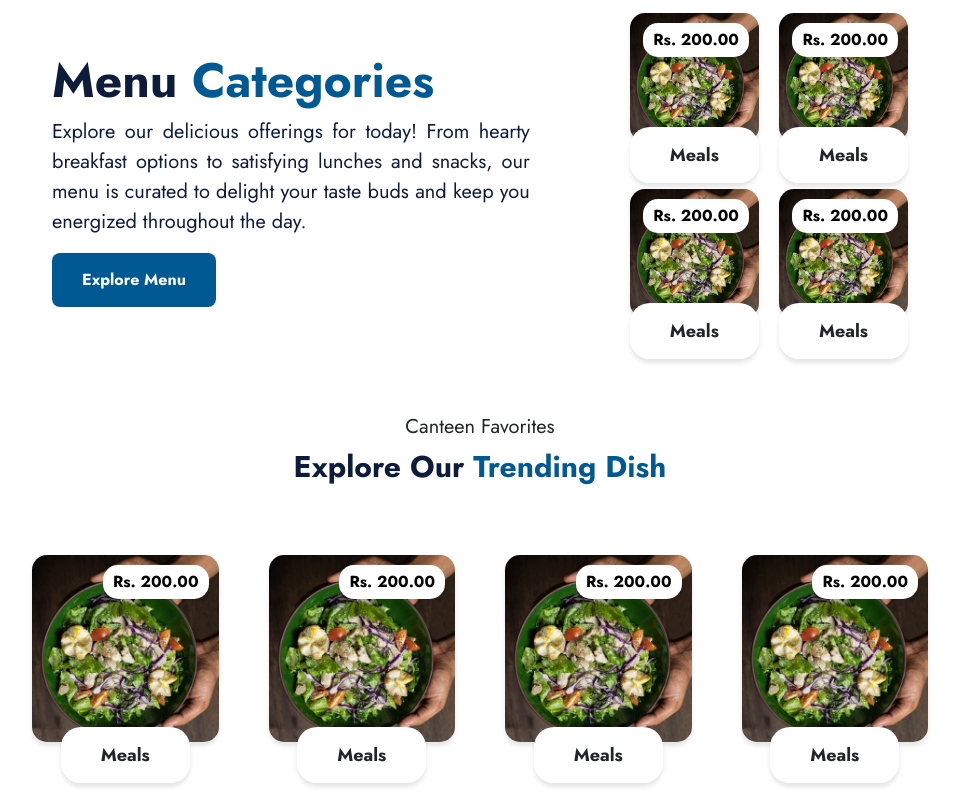
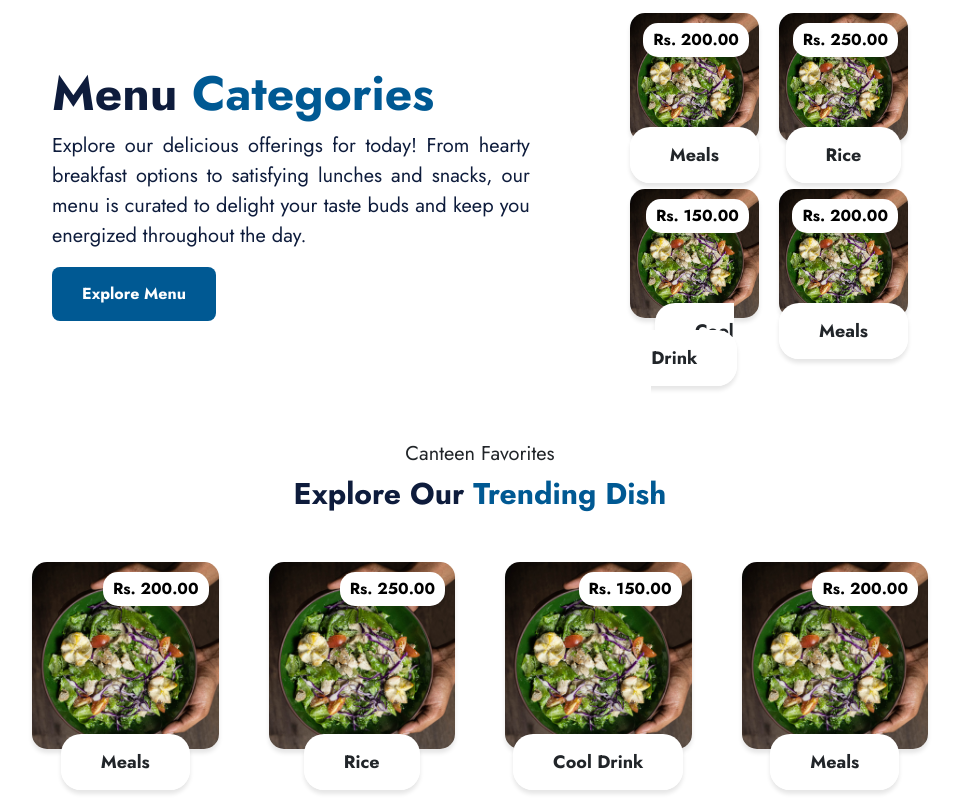
Before and after one commit to Pratheeshan/cinec-canteen, a React (Create React App) app: page / in a window 1280 px wide. Shown: the part 1580-2380 px from the top of the page, without its empty margins (160-1119 px from the left). Built offline with nearby package versions, Linux system fonts and the light colour scheme.

Commit message:
Linked foodcards

```diff
--- /dev/null
+++ b/src/components/Popup model/FoodCardPopup.js
@@ -0,0 +1,36 @@
+import React from 'react';
+
+import './FoodCardPopup.css'
+
+import Button from 'react-bootstrap/Button';
+import Modal from 'react-bootstrap/Modal';
+
+const FoodCardPopup = ({show, handleCancelOnClick}) => {
+    return (
+        <Modal
+            show={show}
+            size="lg"
+            aria-labelledby="contained-modal-title-vcenter"
+            centered
+        >
+            <Modal.Header>
+                <Modal.Title id="contained-modal-title-vcenter">
+                    Modal heading
+                </Modal.Title>
+            </Modal.Header>
+            <Modal.Body>
+                <h4>Centered Modal</h4>
+                <p>
+                    Cras mattis consectetur purus sit amet fermentum. Cras justo odio,
+                    dapibus ac facilisis in, egestas eget quam. Morbi leo risus, porta ac
+                    consectetur ac, vestibulum at eros.
+                </p>
+            </Modal.Body>
+            <Modal.Footer>
+                <Button onClick={handleCancelOnClick}>Close</Button>
+            </Modal.Footer>
+        </Modal>
+    );
+};
+
+export default FoodCardPopup;
--- a/src/components/foodcard/FoodCard.js
+++ b/src/components/foodcard/FoodCard.js
@@ -1,14 +1,14 @@
 import React from 'react';
 import "./FoodCard.css"
 
-const FoodCard = () => {
+const FoodCard = ({item, onClick}) => {
     return (
-        <div className="food-card">
+        <div className="food-card" onClick={onClick}>
             <div class="image-container">
-                <span className="price">Rs. 200.00</span>
+                <span className="price">{item.price}</span>
                 <img src="meal.jpg" alt="Food" />
                 <div className="info">
-                    <span className="category">Meals</span>
+                    <span className="category">{item.label}</span>
                 </div>
             </div>
         </div>
--- a/src/pages/home/Home.js
+++ b/src/pages/home/Home.js
@@ -1,6 +1,8 @@
-import React from 'react';
+import React, { useState } from 'react';
 import './Home.css';
 import FoodCard from '../../components/foodcard/FoodCard';
+
+import FoodCardPopup from '../../components/Popup model/FoodCardPopup';
 
 const allFoodItems = [
     { id: 1, category: 'All Menu', label: 'Meals', price: 'Rs. 200.00', image: 'meal.jpg' },
@@ -18,7 +20,25 @@ const allFoodItems = [
 
 ];
 
+const FourFoodItems = [
+    { id: 1, category: 'All Menu', label: 'Meals', price: 'Rs. 200.00', image: 'meal.jpg' },
+    { id: 2, category: 'Rice', label: 'Rice', price: 'Rs. 250.00', image: 'meal.jpg' },
+    { id: 3, category: 'Cool Drinks', label: 'Cool Drink', price: 'Rs. 150.00', image: 'meal.jpg' },
+    { id: 4, category: 'All Menu', label: 'Meals', price: 'Rs. 200.00', image: 'meal.jpg' },
+
+];
+
 const Home = () => {
+    const [showFoodCardPopup, setShowFoodCardPopup] = useState(false)
+
+    const handleFoodCardOnClick = () => {
+        setShowFoodCardPopup(true)
+    }
+
+    const handleFoodCardPopupOnClick = () => {
+        setShowFoodCardPopup(false)
+    }
+
     return (
         <div className='home-page'>
             <section className="canteen-section">
@@ -103,42 +123,12 @@ const Home = () => {
                     <button className="home-button">Explore Menu</button>
                 </div>
                 <div className="menu-items">
-                    <div className="food-card">
-                        <div class="image-container">
-                            <span className="price">Rs. 200.00</span>
-                            <img src="meal.jpg" alt="Food" />
-                            <div className="info">
-                                <span className="category">Meals</span>
-                            </div>
-                        </div>
-                    </div>
-                    <div className="food-card">
-                        <div class="image-container">
-                            <span className="price">Rs. 200.00</span>
-                            <img src="meal.jpg" alt="Food" />
-                            <div className="info">
-                                <span className="category">Meals</span>
-                            </div>
-                        </div>
-                    </div>
-                    <div className="food-card">
-                        <div class="image-container">
-                            <span className="price">Rs. 200.00</span>
-                            <img src="meal.jpg" alt="Food" />
-                            <div className="info">
-                                <span className="category">Meals</span>
-                            </div>
-                        </div>
-                    </div>
-                    <div className="food-card">
-                        <div class="image-container">
-                            <span className="price">Rs. 200.00</span>
-                            <img src="meal.jpg" alt="Food" />
-                            <div className="info">
-                                <span className="category">Meals</span>
-                            </div>
-                        </div>
-                    </div>
+                    {
+                        FourFoodItems.map((item, idx) => {
+                            return <FoodCard key={idx} item={item} onClick={handleFoodCardOnClick} />
+                        })
+                    }
+
                 </div>
             </section>
 
@@ -148,92 +138,16 @@ const Home = () => {
                     <h3>Canteen Favorites</h3>
                     <h2>Explore Our <span>Trending Dish</span></h2>
                 </div>
-                <div className='food-cards'>
-                    {/* <div className="food-card">
-                        <div class="image-container">
-                            <span className="price">Rs. 200.00</span>
-                            <img src="meal.jpg" alt="Food" />
-                            <div className="info">
-                                <span className="category">Meals</span>
-                            </div>
-                        </div>
-                    </div>
-                    <div className="food-card">
-                        <div class="image-container">
-                            <span className="price">Rs. 200.00</span>
-                            <img src="meal.jpg" alt="Food" />
-                            <div className="info">
-                                <span className="category">Meals</span>
-                            </div>
-                        </div>
-                    </div>
-                    <div className="food-card">
-                        <div class="image-container">
-                            <span className="price">Rs. 200.00</span>
-                            <img src="meal.jpg" alt="Food" />
-                            <div className="info">
-                                <span className="category">Meals</span>
-                            </div>
-                        </div>
-                    </div>
-                    <div className="food-card">
-                        <div class="image-container">
-                            <span className="price">Rs. 200.00</span>
-                            <img src="meal.jpg" alt="Food" />
-                            <div className="info">
-                                <span className="category">Meals</span>
-                            </div>
-                        </div>
-                    </div> */}
-                </div>
             </section>
             <section className='fooditems-row2'>
                 <div className='food-cards-home'>
-                    {/* <div className="food-card">
-                        <div class="image-container">
-                            <span className="price">Rs. 200.00</span>
-                            <img src="meal.jpg" alt="Food" />
-                            <div className="info">
-                                <span className="category">Meals</span>
-                            </div>
-                        </div>
-                    </div>
-                    <div className="food-card">
-                        <div class="image-container">
-                            <span className="price">Rs. 200.00</span>
-                            <img src="meal.jpg" alt="Food" />
-                            <div className="info">
-                                <span className="category">Meals</span>
-                            </div>
-                        </div>
-                    </div>
-                    <div className="food-card">
-                        <div class="image-container">
-                            <span className="price">Rs. 200.00</span>
-                            <img src="meal.jpg" alt="Food" />
-                            <div className="info">
-                                <span className="category">Meals</span>
-                            </div>
-                        </div>
-                    </div>
-                    <div className="food-card">
-                        <div class="image-container">
-                            <span className="price">Rs. 200.00</span>
-                            <img src="meal.jpg" alt="Food" />
-                            <div className="info">
-                                <span className="category">Meals</span>
-                            </div>
-                        </div>
-                    </div> */}
                     {
-                        allFoodItems.map(item => {
-                            return  <FoodCard />
+                        allFoodItems.map((item, idx) => {
+                            return <FoodCard key={idx} item={item} onClick={handleFoodCardOnClick} />
                         })
                     }
                 </div>
             </section>
-
-
 
             {/* Map to canteen */}
             <section className="account-section">
@@ -251,7 +165,7 @@ const Home = () => {
                 </div>
             </section>
 
-
+            <FoodCardPopup show={showFoodCardPopup} handleCancelOnClick={handleFoodCardPopupOnClick} />
         </div>
     );
 };
```
Also changed, not shown: src/components/Popup model/FoodCardPopup.css (added).
